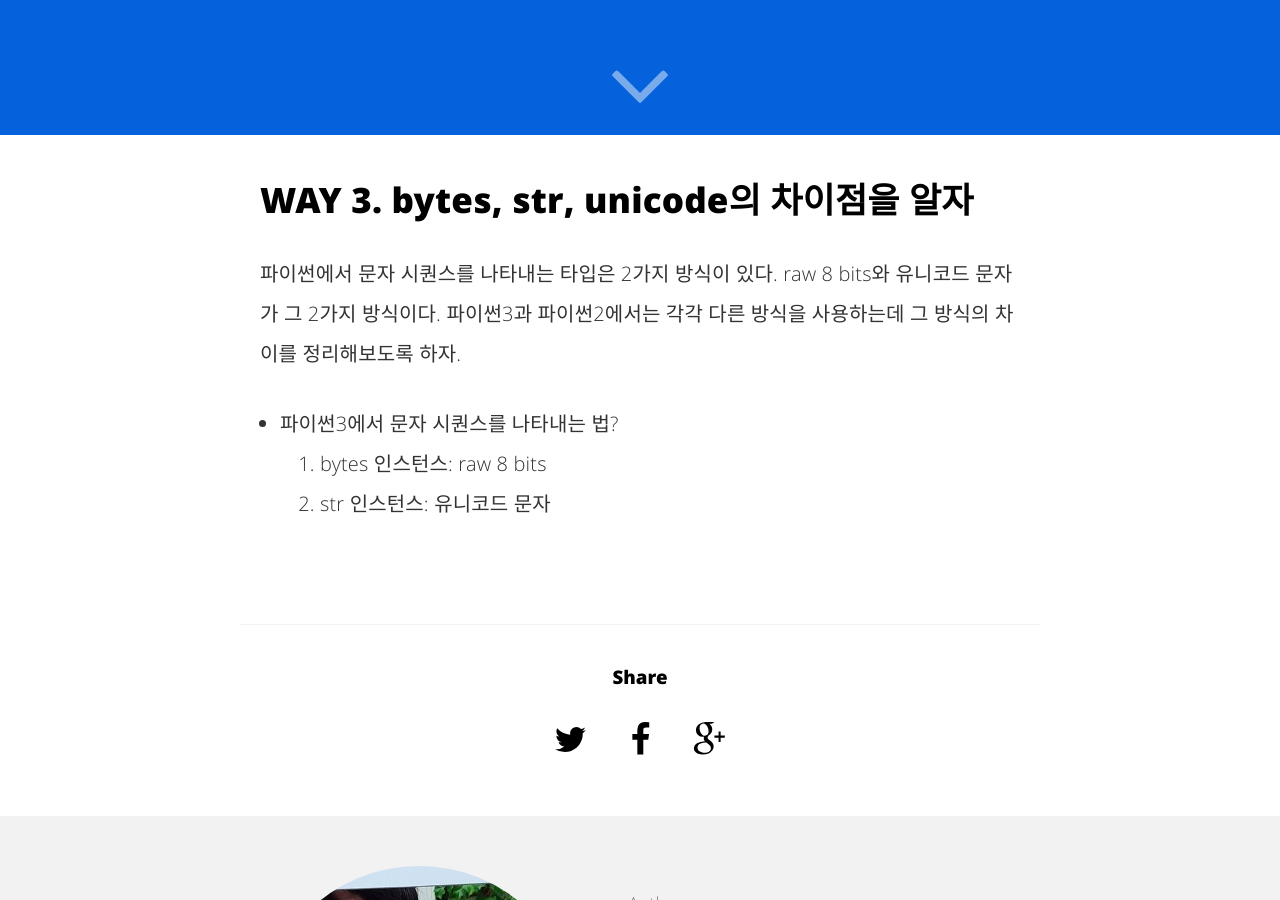
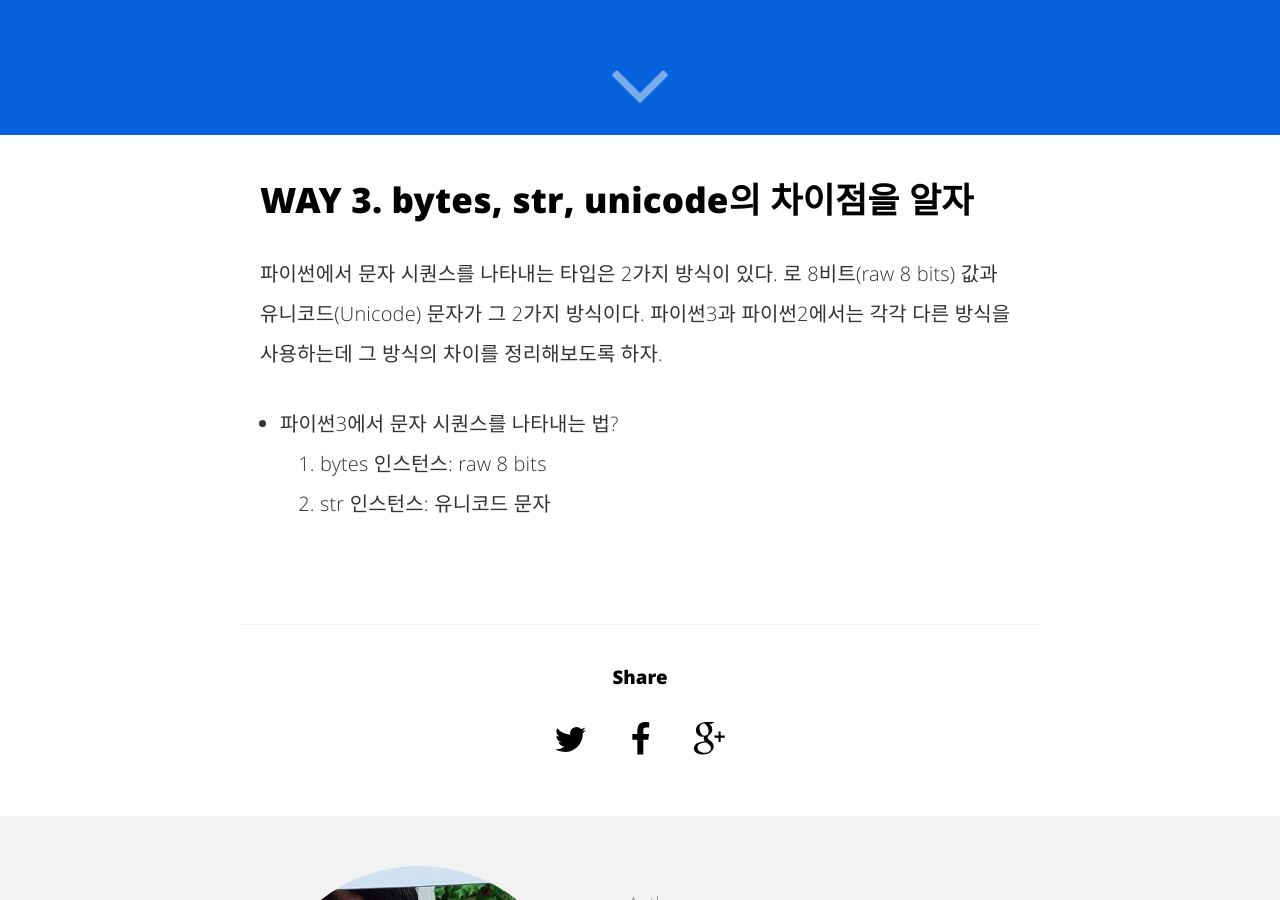
Before and after one commit to hcnoh/blog-prev, a Jekyll site: the page built from _posts/2018-09-09-effective-python-way03.md, in a window 1280 px wide and 900 px high, scrolled down 765 px. Built offline with Jekyll 4.4.1, drawn with Linux system fonts in a browser that asks for light colours; comment, search, counter and statistics services are not loaded.

Commit message:
Update 2018-09-09-effective-python-way03.md

```diff
--- a/_posts/2018-09-09-effective-python-way03.md
+++ b/_posts/2018-09-09-effective-python-way03.md
@@ -12,7 +12,7 @@ twitter_text: '이펙티브 파이썬 스터디 WAY 03 정리'
 ---
 
 ## WAY 3. bytes, str, unicode의 차이점을 알자
-파이썬에서 문자 시퀀스를 나타내는 타입은 2가지 방식이 있다. raw 8 bits와 유니코드 문자가 그 2가지 방식이다. 파이썬3과 파이썬2에서는 각각 다른 방식을 사용하는데 그 방식의 차이를 정리해보도록 하자.
+파이썬에서 문자 시퀀스를 나타내는 타입은 2가지 방식이 있다. 로 8비트(raw 8 bits) 값과 유니코드(Unicode) 문자가 그 2가지 방식이다. 파이썬3과 파이썬2에서는 각각 다른 방식을 사용하는데 그 방식의 차이를 정리해보도록 하자.
 - 파이썬3에서 문자 시퀀스를 나타내는 법?
 1. bytes 인스턴스: raw 8 bits
 2. str 인스턴스: 유니코드 문자
```
